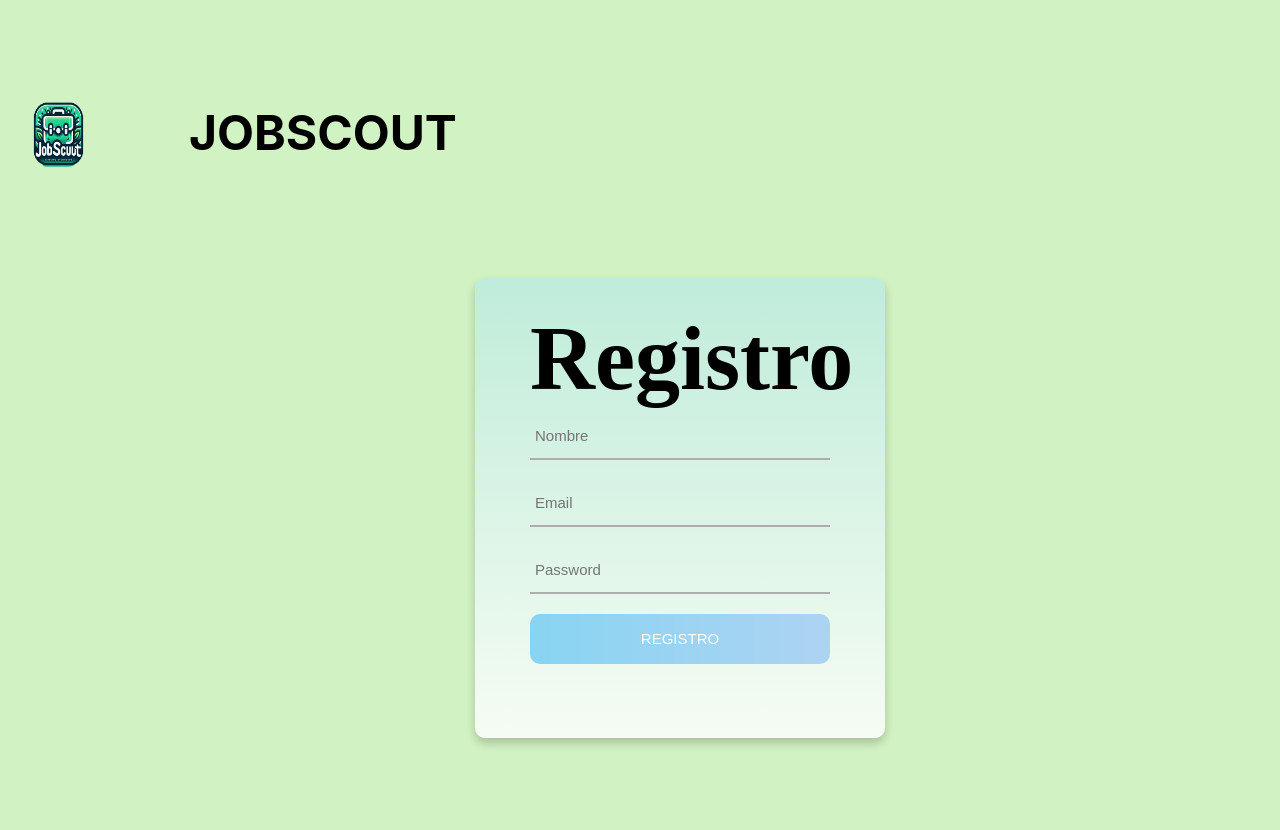
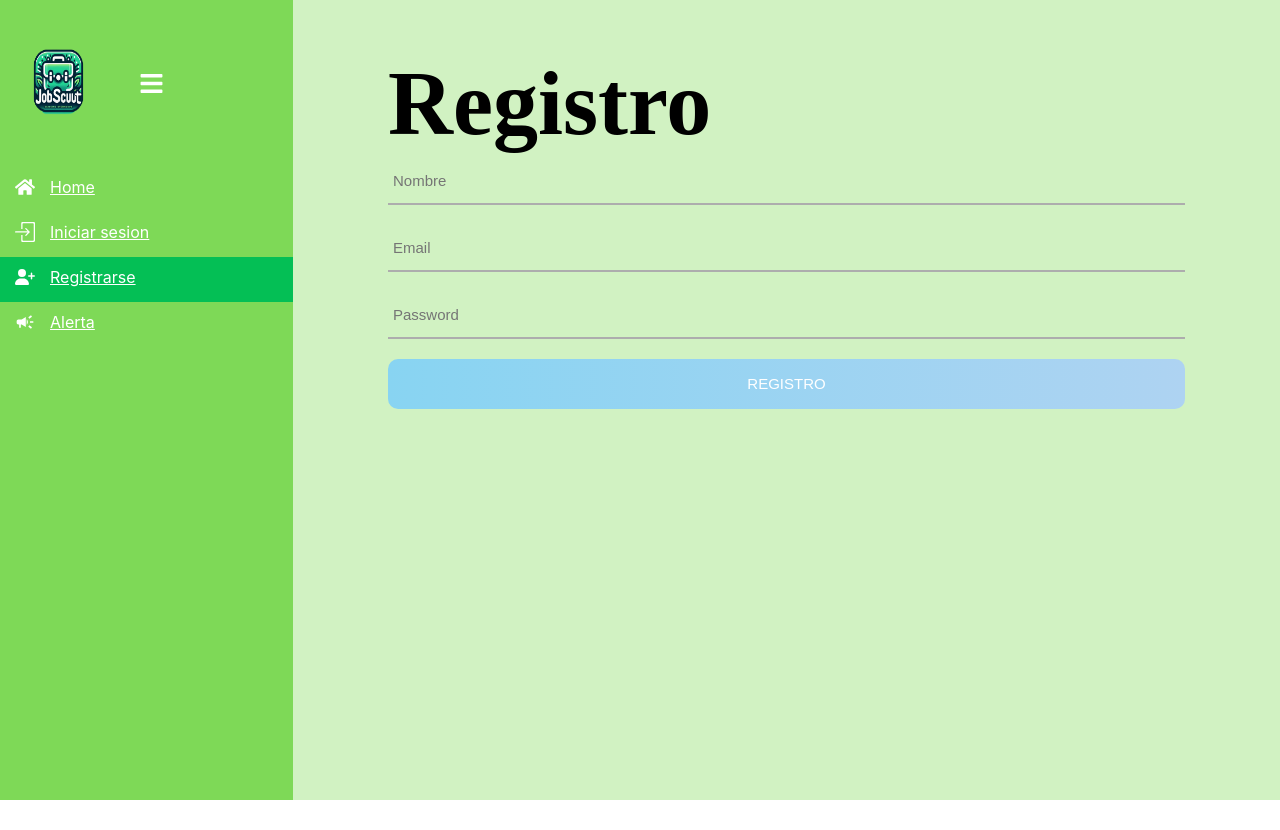
Before and after one commit to proyectoIntegradoruni/JobScout, a React (Create React App) app in the folder Front/: page /registro in a window 1280 px wide. After the commit the page ends 800 px from the top, so only its background shows below. Built offline with nearby package versions, Linux system fonts and the light colour scheme.

Commit message:
arreglos en interfaz

```diff
--- a/Front/src/login.jsx
+++ b/Front/src/login.jsx
@@ -3,7 +3,6 @@ import { useNavigate } from 'react-router-dom';
 //import Webcam from "react-webcam"; // Importa el componente de cámara
 import "./styles.css";
 import "./component/sidebar.css"
-import { BiVideoRecording } from "react-icons/bi";
 import { SlLogin } from "react-icons/sl";
 import { FaUserPlus } from "react-icons/fa6";
 import { MdCampaign } from "react-icons/md";
--- a/Front/src/registro.jsx
+++ b/Front/src/registro.jsx
@@ -1,7 +1,46 @@
 import React, { useState } from 'react';
 import { useNavigate } from 'react-router-dom';
+import "./component/sidebar.css"
+import { SlLogin } from "react-icons/sl";
+import { FaUserPlus } from "react-icons/fa6";
+import { MdCampaign } from "react-icons/md";
+import { FaHome } from "react-icons/fa";
+import { FaBars } from "react-icons/fa";
+import { MdPeopleAlt } from "react-icons/md";
+import { NavLink } from "react-router-dom";
+function Registro() {
+  const [isOpen, setIsOpen] = useState(true);
+  const toggle = () => setIsOpen(!isOpen);
 
-function Registro() {
+  const menuItem = [
+
+    {
+      path: "/",
+      name: "Home",
+      icon:<FaHome />
+
+    },
+
+    {
+      path: "/Login",
+      name: "Iniciar sesion",
+      icon:<SlLogin />
+
+    },
+    {
+      path: "/registro",
+      name: "Registrarse",
+      icon:<FaUserPlus />
+
+    }
+    ,
+    {
+      path: "/alerta",
+      name: "Alerta",
+      icon:<MdCampaign />
+
+    }
+  ]
   const [nombre, setNombre] = useState("");
   const [email, setEmail] = useState("");
   const [password, setPassword] = useState("");
@@ -35,21 +74,45 @@ function Registro() {
   };
 
   return (
+    <div className="container">
+    <div style={{ width: isOpen ? "300px" : "90px" }} className="sidebar">
+      <div className="top_section">
+        <h1 style={{ display: isOpen ? "block" : "none" }} className="logo">
+          <img src={"/logo.png"} alt="imagen" style={{ width: '5vw', height: '10vh', marginLeft: '10px' }} />
+        </h1>
+        <div style={{ marginLeft: isOpen ? "50px" : "0px" }} className="bars">
+          <FaBars onClick={toggle}/>
+        </div>
+      </div>
+      {
+        menuItem.map((item,index) => (
+          <NavLink to={item.path} key={index} className="link" activeClassName="active">
+            <div className="icon">{item.icon}</div>
+            <div style={{ display: isOpen ? "block" : "none" }} className="link_text">{item.name}</div>
+          </NavLink>
+        ))
+      }
+    </div>
+    <div style={{ width: isOpen ? "calc(100% - 300px)" : "calc(100% - 90px)" }} className="top_sectionp">
     <div className="Inicio">
-      <div className="container-login">
       <header className="Inicio-arriba">
-      <div className="superior-izquierdo p">
+        <div className="superior-izquierdo p">
         <div style={{ display: 'flex', alignItems: 'center',right: '30px' }}>
 
-                    <img src={"/logo.png"} alt="Placeholder" style={{ width: '5vw', height: '10vh', marginLeft: '10px' }} />
-                    <p>JOBSCOUT</p>
+
                 </div>
         </div>
 
 
 
       </header>
-        <div className="wrap-login">
+
+
+        <div style={{ margin: '80px', padding: 0 }}>
+
+
+
+
           <form className="login-form" onSubmit={handleRegistro}>
             <span className="login-form-titl"> Registro </span>
 
@@ -98,9 +161,29 @@ function Registro() {
               <button className="login-form-btn" type="submit">Registro</button>
             </div>
           </form>
-        </div>
-      </div>
+
+
+
+
+
+
+
+
+
+
+
+           </div>
+
+
     </div>
+
+    </div>
+
+
+
+
+  </div>
+
   );
 }
 
```
